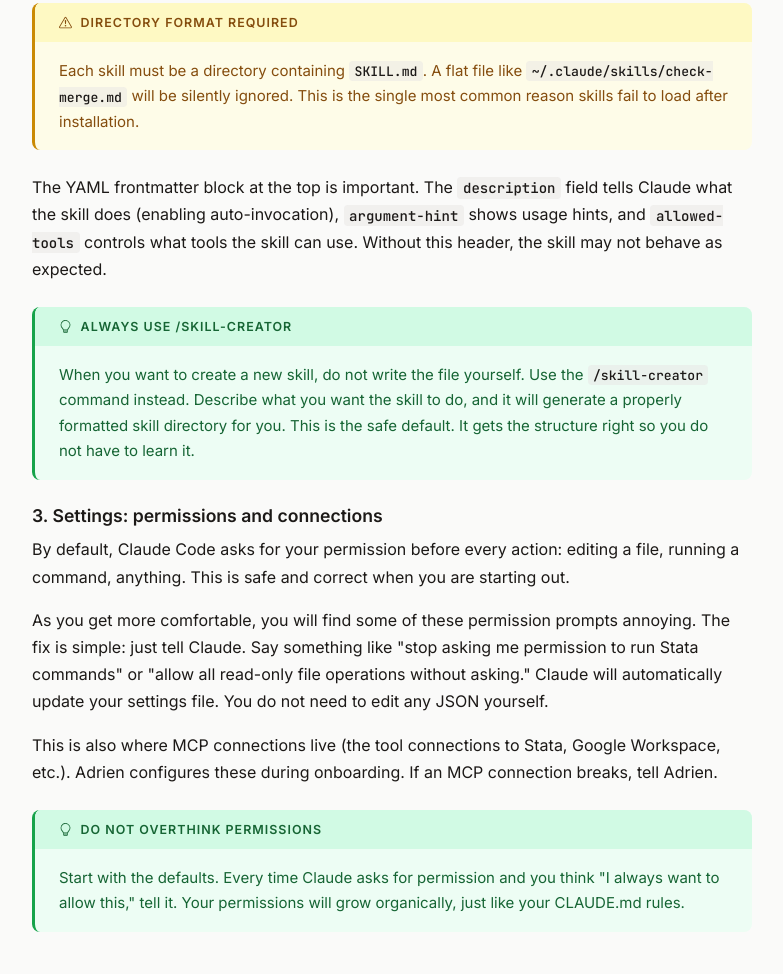
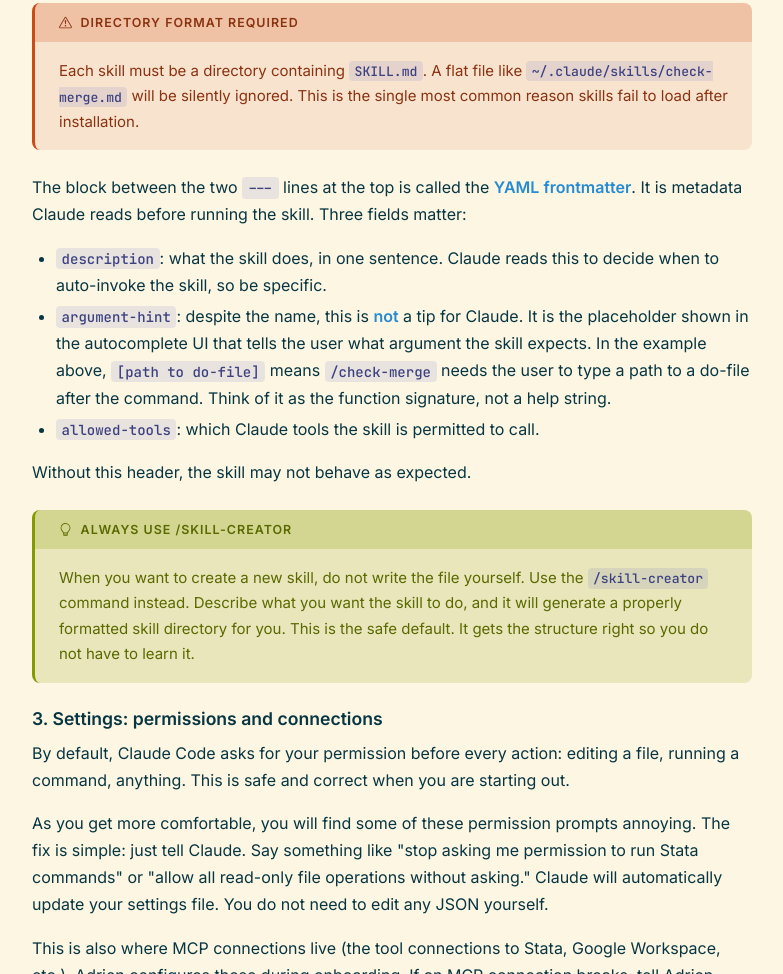
Before and after one commit to amatray/ai-guide-for-research-assistants, a plain HTML site: page making-it-yours.html in a window 1280 px wide. Shown: the part 4486-5460 px from the top of the page, without its empty margins (236-1019 px from the left). Drawn offline with Linux system fonts and the light colour scheme.

Commit message:
Solarized Light palette + clarify YAML frontmatter and argument-hint
Visual:
- Switch the whole palette to Solarized Light to match the editor most
  of the team uses. Page bg is now warm cream (#fdf6e3), body text dark
  teal (#08414D), accent Solarized blue (#268bd2).
- All four callouts now use the same rgba-over-cream wash pattern,
  distinguished only by hue: philosophy (Stata dknavy), tip (Solarized
  green), warning (Solarized orange), critical (deep wine-bordeaux).
  Eliminates the flat-fill / wash visual split from the previous design.
- Inline code chip switches from amber (tone-on-tone with cream) to a
  Solarized violet wash, which is the direct complement of the page's
  yellow base.

Content (from Rafael's feedback on making-it-yours.html):
- Define "YAML frontmatter" by pointing at the concrete `---` delimiters
  in the example above the paragraph, instead of using the term as
  jargon.
- Clarify that `argument-hint` is the autocomplete placeholder for a
  required user argument, not a coaching tip for Claude. Rafael read it
  as the latter and asked why a path placeholder was framed as a hint.

Co-Authored-By: Claude Opus 4.7 <noreply@anthropic.com>

```diff
--- a/css/style.css
+++ b/css/style.css
@@ -1,36 +1,50 @@
 /* === CSS Custom Properties === */
 :root {
-  --color-bg: #fafaf9;
-  --color-surface: #f5f5f4;
-  --color-text: #1c1917;
-  --color-text-body: #44403c;
-  --color-text-muted: #78716c;
-  --color-accent: #4f46e5;
-  --color-accent-light: #eef2ff;
-  --color-accent-hover: #4338ca;
-  --color-border: #e7e5e4;
-  --color-code-bg: rgba(231, 229, 228, 0.5);
-  --color-code-text: #1c1917;
-  --color-warning: #854d0e;
-  --color-warning-bg: #fefce8;
-  --color-warning-header-bg: #fef9c3;
-  --color-warning-border: #ca8a04;
-  --color-tip: #166534;
-  --color-tip-bg: #edfdf4;
-  --color-tip-header-bg: #d1fae4;
-  --color-tip-border: #16a34a;
-  --color-philosophy: #5b21b6;
-  --color-philosophy-bg: #faf5ff;
-  --color-philosophy-header-bg: #ecdffb;
-  --color-philosophy-border: #9333ea;
-  --color-critical: #7c1d2e;
-  --color-critical-bg: #fdf0f1;
-  --color-critical-header-bg: #f9dde2;
-  --color-critical-border: #b91c3a;
-  --color-nav-bg: #f5f5f4;
-  --color-nav-text: #57534e;
-  --color-nav-active: #4f46e5;
-  --color-rule: #d6d3d1;
+  /* Solarized Light base (matches Adrien's VSCode theme) */
+  --color-bg: #fdf6e3;
+  --color-surface: #eee8d5;
+  --color-text: #073642;
+  --color-text-body: #08414D;
+  --color-text-muted: #586e75;
+  --color-border: #d8d2bd;
+  --color-rule: #c8c2ad;
+
+  /* Accent (Solarized blue): links, nav, h2 left border */
+  --color-accent: #268bd2;
+  --color-accent-light: rgba(38, 139, 210, 0.12);
+  --color-accent-hover: #1c6b9e;
+
+  /* Inline code: Solarized violet (complement of cream's yellow base) */
+  --color-code-bg: rgba(108, 113, 196, 0.14);
+  --color-code-text: #3d4180;
+
+  /* Philosophy callout: Stata dknavy wash over cream */
+  --color-philosophy: #1A476F;
+  --color-philosophy-bg: rgba(26, 71, 111, 0.18);
+  --color-philosophy-header-bg: rgba(26, 71, 111, 0.22);
+  --color-philosophy-border: #1A476F;
+
+  /* Tip callout: Solarized green wash */
+  --color-tip: #5a6900;
+  --color-tip-bg: rgba(133, 153, 0, 0.18);
+  --color-tip-header-bg: rgba(133, 153, 0, 0.22);
+  --color-tip-border: #859900;
+
+  /* Warning callout: Solarized orange wash */
+  --color-warning: #8a3211;
+  --color-warning-bg: rgba(203, 75, 22, 0.10);
+  --color-warning-header-bg: rgba(203, 75, 22, 0.22);
+  --color-warning-border: #cb4b16;
+
+  /* Critical callout: deep wine-bordeaux wash */
+  --color-critical: #5a1612;
+  --color-critical-bg: rgba(122, 31, 23, 0.10);
+  --color-critical-header-bg: rgba(122, 31, 23, 0.22);
+  --color-critical-border: #7a1f17;
+
+  --color-nav-bg: #eee8d5;
+  --color-nav-text: #586e75;
+  --color-nav-active: #268bd2;
 
   --font-body: "Inter", -apple-system, BlinkMacSystemFont, "Segoe UI", Roboto, "Helvetica Neue", Arial, sans-serif;
   --font-mono: "JetBrains Mono", ui-monospace, "SF Mono", Menlo, Monaco, Consolas, "Liberation Mono", monospace;
--- a/making-it-yours.html
+++ b/making-it-yours.html
@@ -196,7 +196,13 @@ Use $ARGUMENTS to capture what the user types after the command.</code></pre>
         <p>Each skill must be a directory containing <code>SKILL.md</code>. A flat file like <code>~/.claude/skills/check-merge.md</code> will be silently ignored. This is the single most common reason skills fail to load after installation.</p>
       </aside>
 
-      <p>The YAML frontmatter block at the top is important. The <code>description</code> field tells Claude what the skill does (enabling auto-invocation), <code>argument-hint</code> shows usage hints, and <code>allowed-tools</code> controls what tools the skill can use. Without this header, the skill may not behave as expected.</p>
+      <p>The block between the two <code>---</code> lines at the top is called the <em>YAML frontmatter</em>. It is metadata Claude reads before running the skill. Three fields matter:</p>
+      <ul>
+        <li><code>description</code>: what the skill does, in one sentence. Claude reads this to decide when to auto-invoke the skill, so be specific.</li>
+        <li><code>argument-hint</code>: despite the name, this is <em>not</em> a tip for Claude. It is the placeholder shown in the autocomplete UI that tells the user what argument the skill expects. In the example above, <code>[path to do-file]</code> means <code>/check-merge</code> needs the user to type a path to a do-file after the command. Think of it as the function signature, not a help string.</li>
+        <li><code>allowed-tools</code>: which Claude tools the skill is permitted to call.</li>
+      </ul>
+      <p>Without this header, the skill may not behave as expected.</p>
 
       <aside class="callout callout-tip">
         <span class="callout-label">Always use /skill-creator</span>
```
